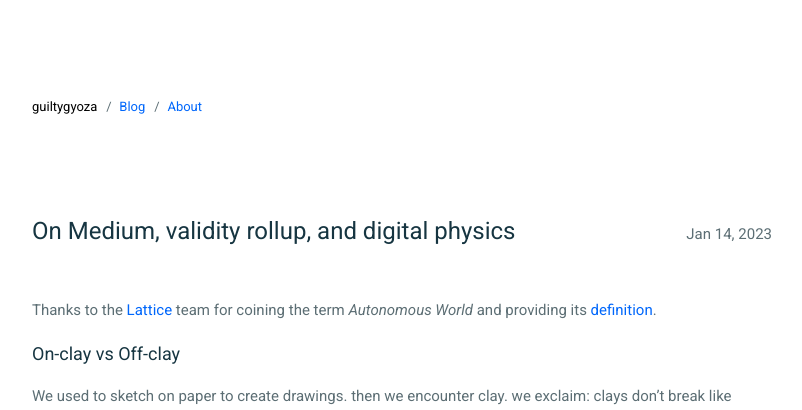
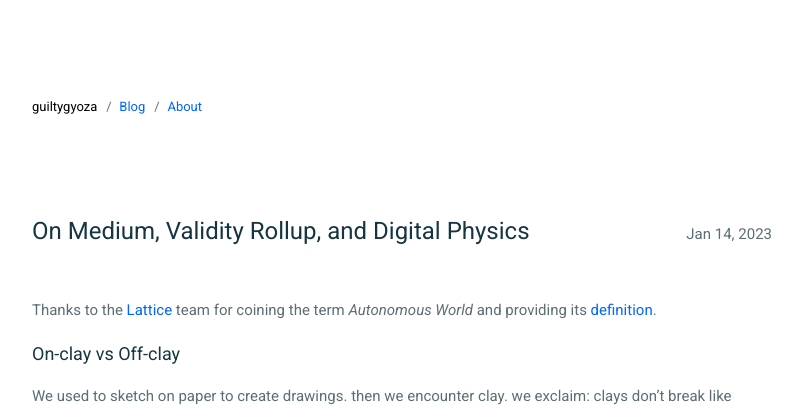
Before and after one commit to guiltygyoza/blog, a Jekyll site: the page built from _posts/2023-01-14-medium-rollup-digital-physics.md, in a window 1280 px wide and 900 px high. Shown: the top 410 px of the window, without its empty margins (238-1040 px from the left). Built offline with Jekyll 4.4.1, drawn with Linux system fonts in a browser that asks for light colours.

```diff
--- a/_posts/2023-01-14-medium-rollup-digital-physics.md
+++ b/_posts/2023-01-14-medium-rollup-digital-physics.md
@@ -1,6 +1,6 @@
 ---
 layout: post
-title:  "On Medium, validity rollup, and digital physics"
+title:  "On Medium, Validity Rollup, and Digital Physics"
 date:   2023-01-14 00:00:00 -0500
 categories: crypto
 published: true
```
